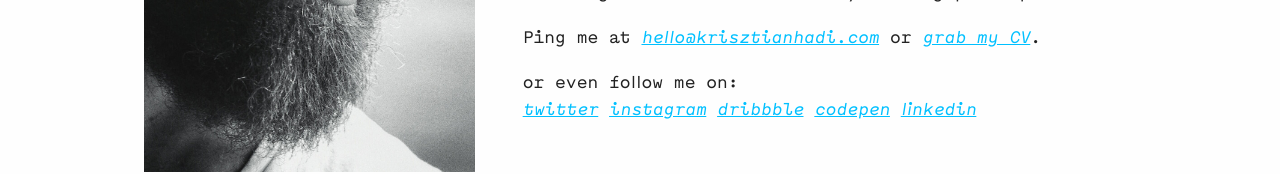
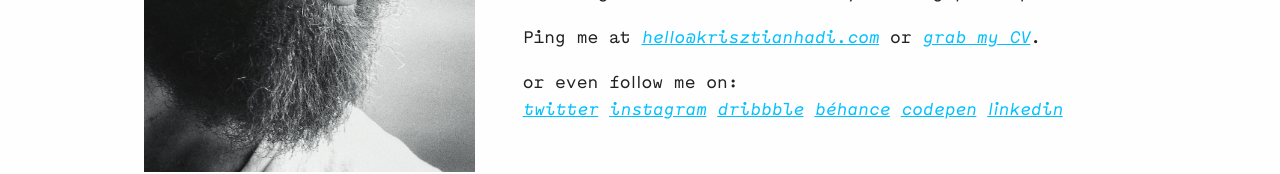
Before and after one commit to krisztianhadi/krisztianhadi.com, a website: page src/index.pug in a window 1280 px wide. Shown: the part 509-683 px from the top of the page. Drawn offline with nearby package versions, Linux system fonts and the light colour scheme; files that its build step writes are made by us from their sources; a script that the page names is missing.

Commit message:
Behance link added

```diff
--- a/src/_partials/intro.pug
+++ b/src/_partials/intro.pug
@@ -29,6 +29,8 @@
         | &#32;
         a(href='https://dribbble.com/krisztian' target="_blank") dribbble
         | &#32;
+        a(href='https://www.behance.net/krisztian' target="_blank") béhance
+        | &#32;
         a(href='https://codepen.io/krisztian/' target="_blank") codepen
         | &#32;
         a(href='https://linkedin.com/in/krisztianhadi' target="_blank") linkedin
```
Also changed, not shown: public/index.html.
